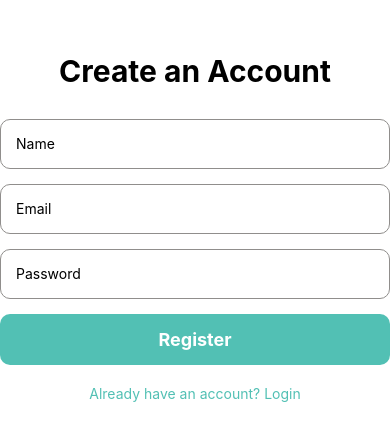
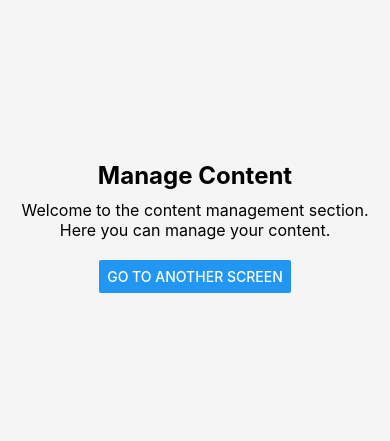
Before and after one commit to jarosmatlala/Restuarant-App-React-Native, a React Native app: screen /ManageContent in a window 390 px wide. Shown: the part 195-636 px from the top of the page. Built offline with nearby package versions, Linux system fonts and the light colour scheme.

Commit message:
Updated Reservations and cleared error

```diff
--- a/App.js
+++ b/App.js
@@ -13,6 +13,8 @@ import AdminLoginScreen from './src/views/screens/AdminLoginScreen';
 import AdminDashboard from './src/views/screens/AdminDashboard';
 import ManageUsers from './src/views/screens/ManageUsers';
 import AdminScreen from './src/views/screens/AdminScreen';
+import ManageContent from './src/views/screens/ManageContent';
+
 
 const Stack = createStackNavigator();
 
@@ -27,9 +29,11 @@ return (
     <Stack.Screen name="HomeScreen" component ={HomeScreen} />
     <Stack.Screen name="DetailsScreen" component={DetailsScreen} />
     <Stack.Screen name="AdminLoginScreen" component={AdminLoginScreen} />
-        <Stack.Screen name="AdminDashboard" component={AdminDashboard} />
+   <Stack.Screen name="AdminDashboard" component={AdminDashboard} />
         <Stack.Screen name="ManageUsers" component={ManageUsers} />
         <Stack.Screen name="ManageReservation" component={AdminScreen} />
+        <Stack.Screen name="ManageContent" component={ManageContent} />
+
     </Stack.Navigator>
 
 </NavigationContainer>
--- a/src/services/reservationsApi.js
+++ b/src/services/reservationsApi.js
@@ -6,6 +6,7 @@ const API_URL_RESERVATIONS = 'https://restuarant-app-react-native-backend.onrend
 const handleResponse = async (response) => {
   if (!response.ok) {
     const error = await response.json();
+    console.error('API Error:', error);
     throw new Error(error.message || 'Request failed');
   }
   return response.json();
@@ -34,6 +35,8 @@ export const getReservationsByFilter = async (filter = {}) => {
 
 export const createReservation = async (reservationData) => {
   try {
+    console.log('Creating reservation with data:', reservationData);
+
     const response = await fetch(API_URL_RESERVATIONS, {
       method: 'POST',
       headers: {
@@ -41,7 +44,11 @@ export const createReservation = async (reservationData) => {
       },
       body: JSON.stringify(reservationData),
     });
-    return await handleResponse(response);
+
+    const result = await handleResponse(response);
+    console.log('Reservation created successfully:', result);
+    return result;
+
   } catch (error) {
     console.error("Error creating reservation:", error);
     throw error;
--- a/src/views/screens/AdminScreen.js
+++ b/src/views/screens/AdminScreen.js
@@ -1,5 +1,5 @@
 import React, { useEffect, useState } from 'react';
-import { SafeAreaView, Text, StyleSheet, View, TouchableOpacity, FlatList, TextInput, ScrollView, ActivityIndicator } from 'react-native';
+import { SafeAreaView, Text, StyleSheet, View, TouchableOpacity, FlatList, TextInput, ActivityIndicator } from 'react-native';
 import Icon from 'react-native-vector-icons/MaterialIcons';
 import COLORS from '../../consts/colors';
 import { getReservations, createReservation, updateReservation, deleteReservation } from '../../services/reservationsApi';
@@ -85,7 +85,6 @@ const AdminScreen = ({ navigation }) => {
       <View style={styles.header}>
         <Text style={styles.headerTitle}>Admin Panel</Text>
       </View>
-      <ScrollView contentContainerStyle={styles.scrollContainer}>
       <View style={styles.createReservationForm}>
         <TextInput
           placeholder="Name"
@@ -122,7 +121,6 @@ const AdminScreen = ({ navigation }) => {
         renderItem={({ item }) => <ReservationCard reservation={item} />}
         keyExtractor={(item) => item._id}
       />
-      </ScrollView>
     </SafeAreaView>
   );
 };
@@ -139,9 +137,6 @@ const styles = StyleSheet.create({
     fontSize: 24,
     fontWeight: 'bold',
     color: COLORS.white,
-  },
-  scrollContainer: {
-    padding: 20,
   },
   createReservationForm: {
     marginBottom: 30,
--- /dev/null
+++ b/src/views/screens/ManageContent.js
@@ -0,0 +1,40 @@
+import React from 'react';
+import { View, Text, Button, StyleSheet } from 'react-native';
+
+const ManageContent = ({ navigation }) => {
+  return (
+    <View style={styles.container}>
+      <Text style={styles.title}>Manage Content</Text>
+      <Text style={styles.description}>
+        Welcome to the content management section. Here you can manage your content.
+      </Text>
+
+      <Button
+        title="Go to Another Screen"
+        onPress={() => navigation.navigate('DetailsScreen')}
+      />
+    </View>
+  );
+};
+
+const styles = StyleSheet.create({
+  container: {
+    flex: 1,
+    justifyContent: 'center',
+    alignItems: 'center',
+    backgroundColor: '#f5f5f5',
+    padding: 20,
+  },
+  title: {
+    fontSize: 24,
+    fontWeight: 'bold',
+    marginBottom: 10,
+  },
+  description: {
+    fontSize: 16,
+    textAlign: 'center',
+    marginBottom: 20,
+  },
+});
+
+export default ManageContent;
```
Lines whose indentation alone changed are shown as unchanged.
